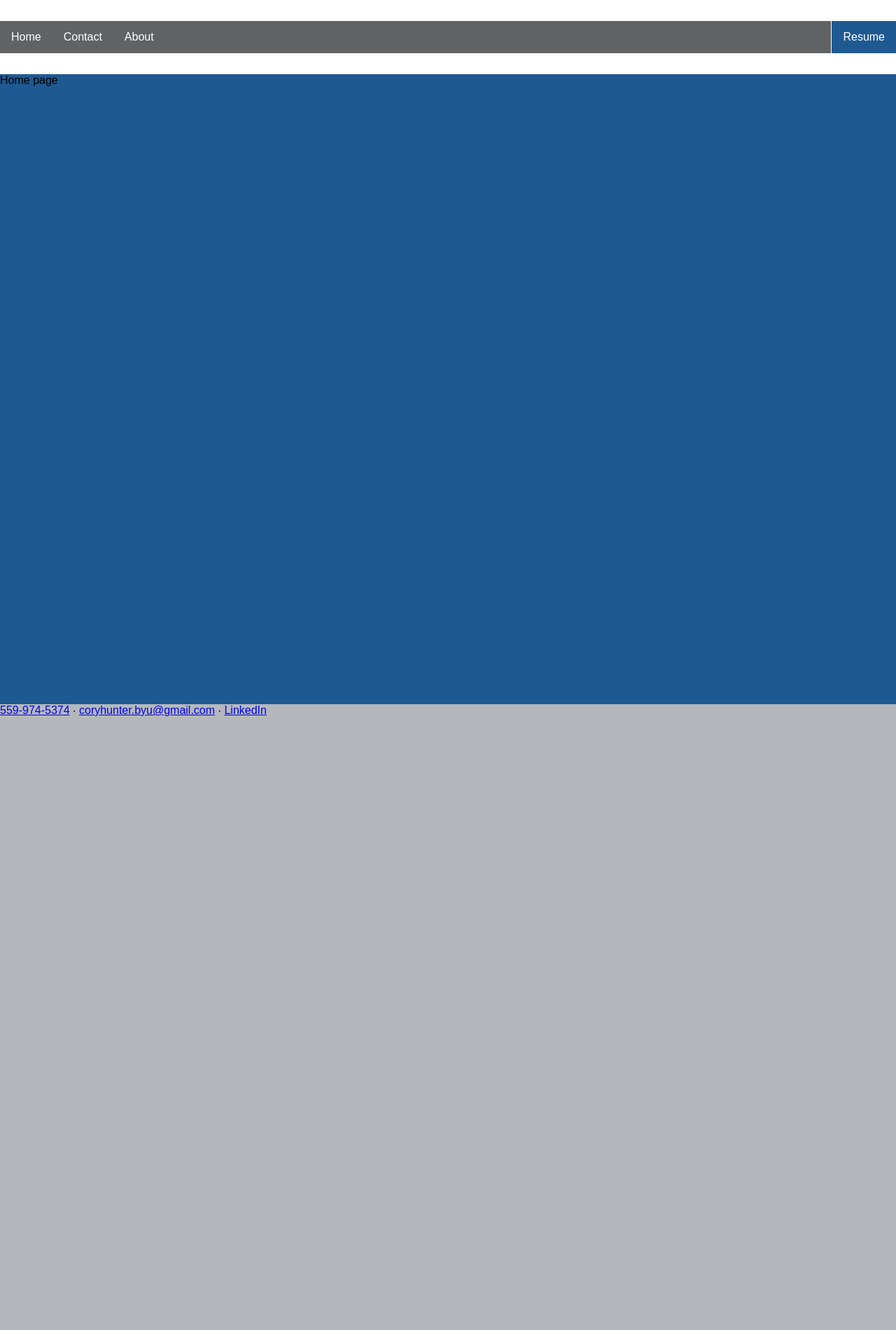
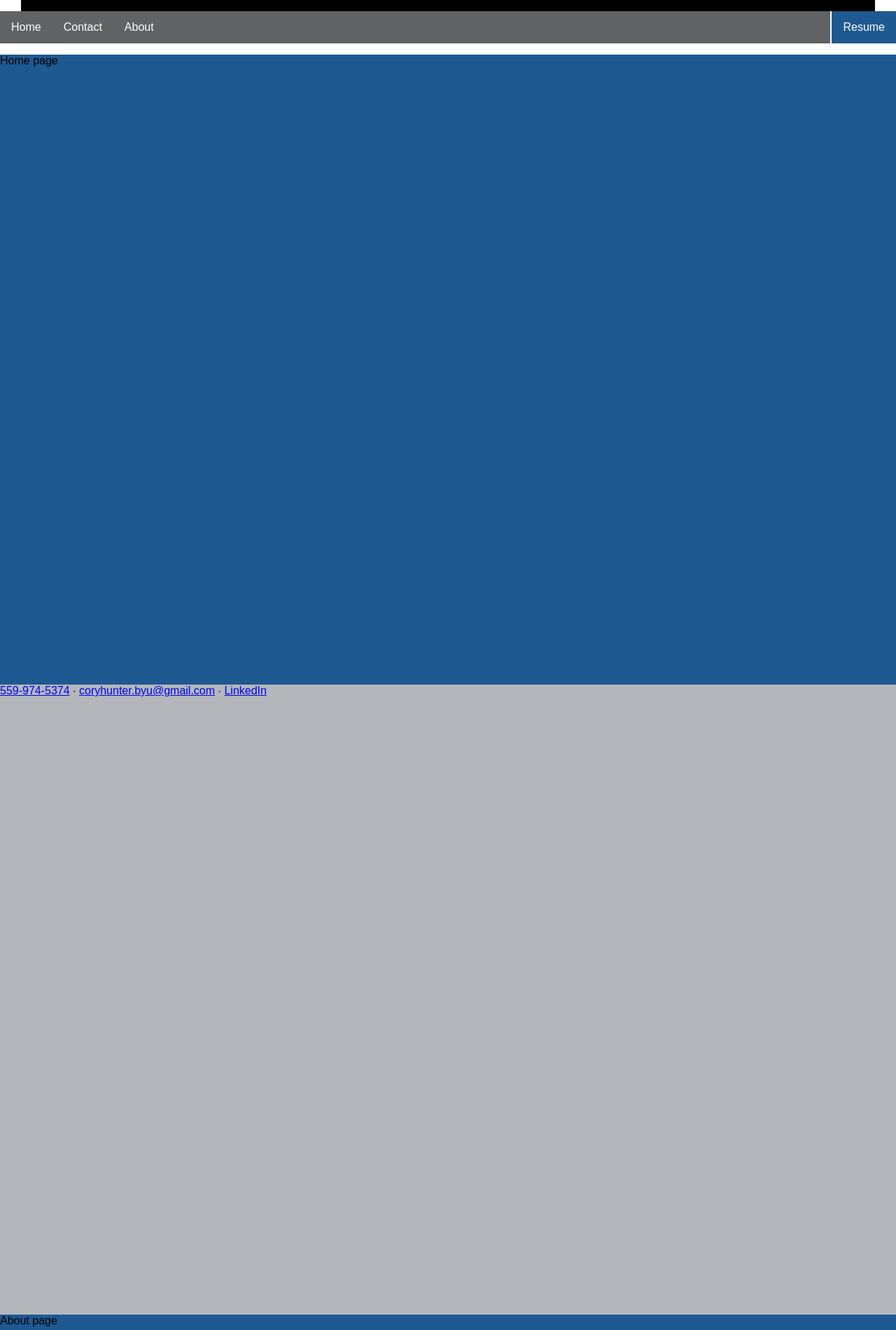
Before and after one commit to layniecalderwood/coryrhunter.com, a Jekyll site: the page built from index.md, in a window 1280 px wide. Shown: the part 500-2400 px from the top of the page at 70% size. Built offline with Jekyll 4.4.1, drawn with Linux system fonts in a browser that asks for light colours; our own code applies the rules of GitHub Pages for plain Markdown files.

Commit message:
getting so close

```diff
--- a/_layouts/default.html
+++ b/_layouts/default.html
@@ -53,7 +53,7 @@ header div {
   color: rgba(0, 0, 0, 0);
   font-size: 15px;
   text-align: right;
-  padding: 150px;
+  padding: 87px;
   background-color: black;
 }
 
@@ -71,9 +71,6 @@ nav ul {
   padding: 0;
   background-color: #606264;
   overflow: hidden;
-  border-top: 30px solid white;
-  border-bottom: 30px solid white;
-  margin: 0;
 }
 
 nav {
@@ -103,7 +100,7 @@ nav ul li a:hover:not(.active) {
 }
 
 nav li:last-child {
-  border-left: 1px solid white;
+  border-left: 2px solid white;
 }
 
 .active {
```
